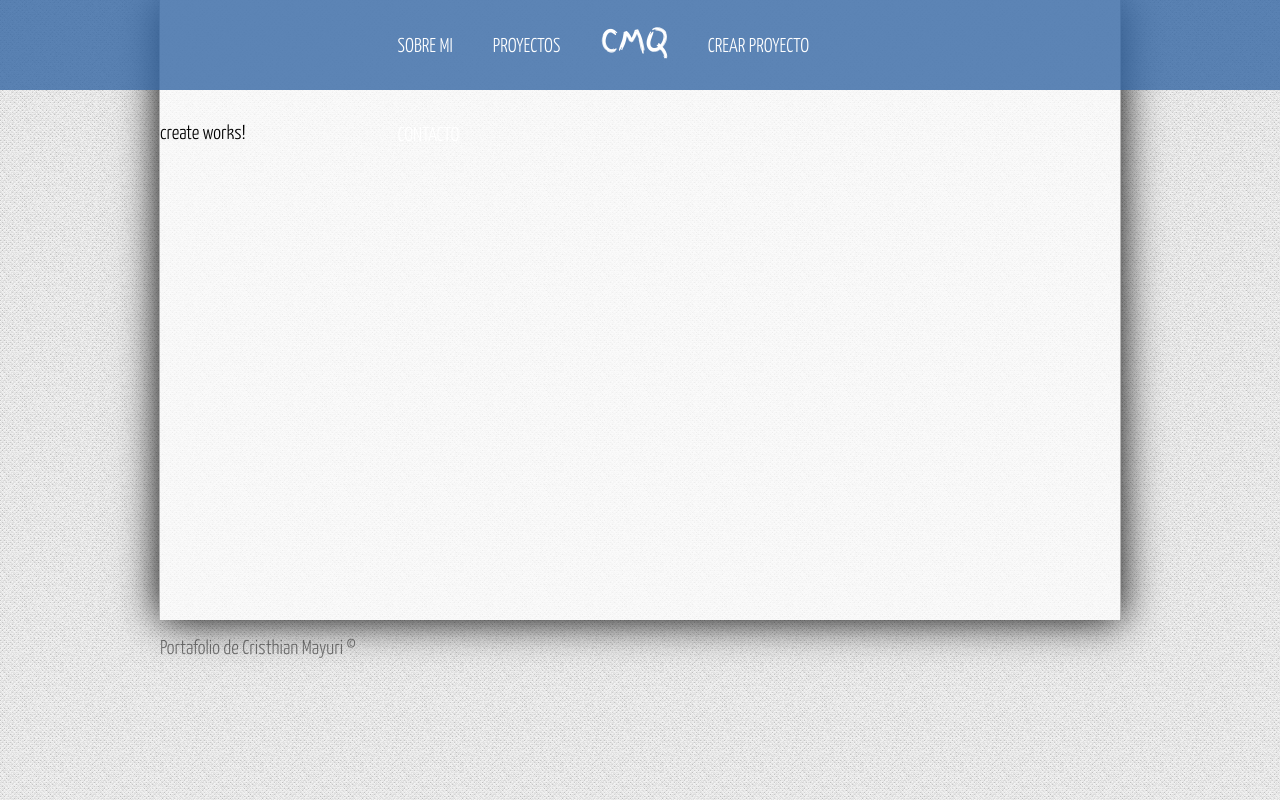
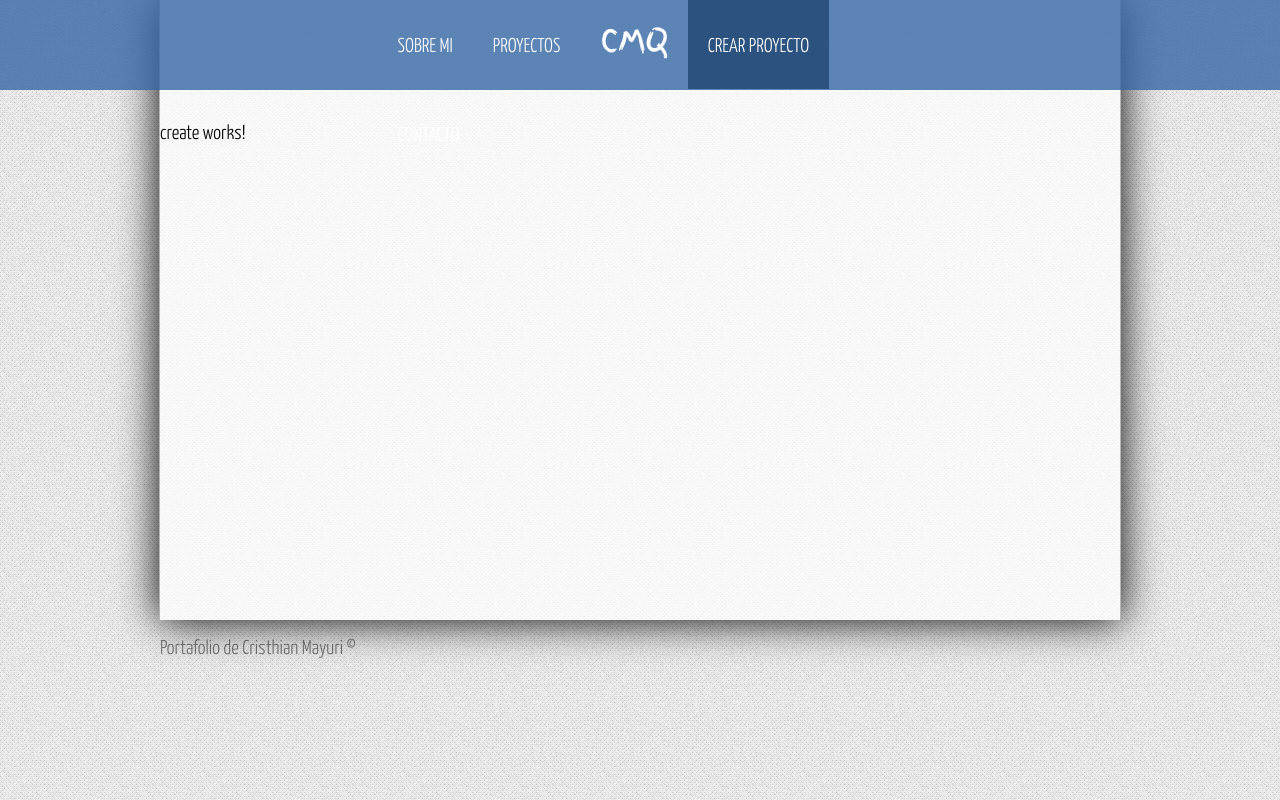
Before and after one commit to mayuelcuarto/portafolio-angular, an Angular app: page /crear-proyecto in a window 1280 px wide. Built offline with nearby package versions, Linux system fonts and the light colour scheme.

Commit message:
Implementacion de routerLinkActive

```diff
--- a/src/app/app.component.html
+++ b/src/app/app.component.html
@@ -1,10 +1,10 @@
 <header>
 <ul>
-  <li><a routerLink="/sobre-mi">Sobre mi</a></li>
-  <li><a routerLink="/proyectos">Proyectos</a></li>
+  <li><a routerLink="/sobre-mi" routerLinkActive="actived">Sobre mi</a></li>
+  <li><a routerLink="/proyectos" routerLinkActive="actived">Proyectos</a></li>
   <li id="logo"><a href="#">CMQ</a></li>
-  <li><a routerLink="/crear-proyecto">Crear proyecto</a></li>
-  <li><a routerLink="/contacto">Contacto</a></li>
+  <li><a routerLink="/crear-proyecto" routerLinkActive="actived">Crear proyecto</a></li>
+  <li><a routerLink="/contacto" routerLinkActive="actived">Contacto</a></li>
 </ul>
 </header>
 <section id="content">
--- a/src/app/app.component.ts
+++ b/src/app/app.component.ts
@@ -1,9 +1,9 @@
 import { Component } from '@angular/core';
-import { RouterLink, RouterOutlet } from '@angular/router';
+import { RouterLink, RouterOutlet, RouterLinkActive } from '@angular/router';
 
 @Component({
   selector: 'app-root',
-  imports: [RouterLink, RouterOutlet],
+  imports: [RouterLink, RouterOutlet, RouterLinkActive],
   templateUrl: './app.component.html',
   styleUrl: './app.component.css'
 })
```
